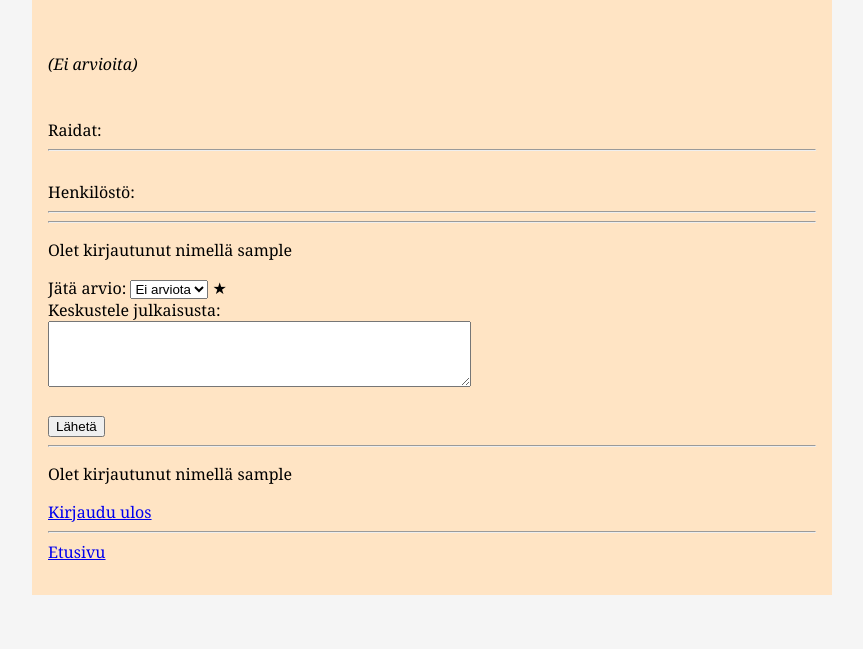
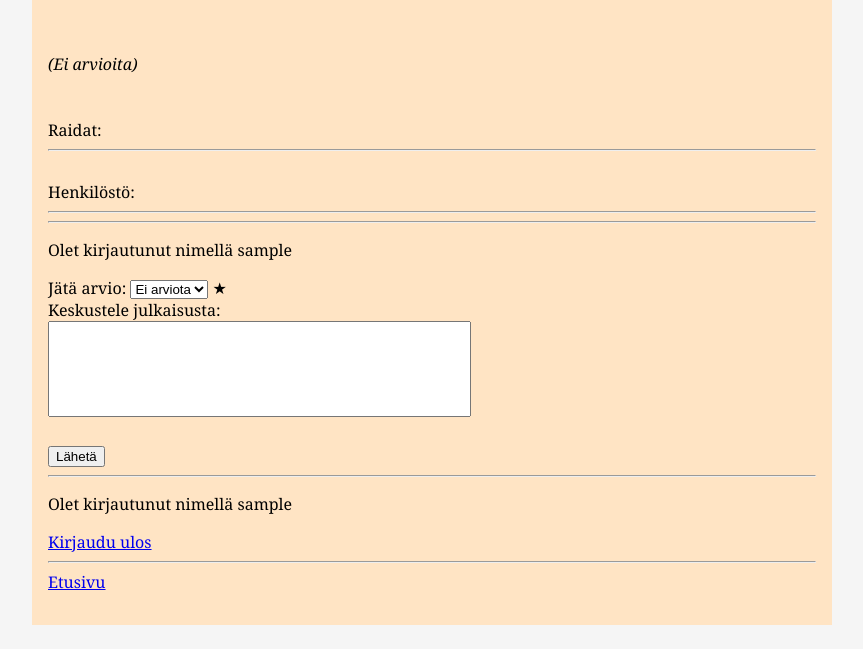
Before and after one commit to pmsainio/musafoorumi-tsoha, a Flask app: template templates/release.html in a window 1280 px wide. Shown: the part 151-800 px from the top of the page, without its empty margins (208-1071 px from the left). Run offline with Flask 2, Linux system fonts and the light colour scheme; the template is opened without the code that fills it, so the values that code supplies are empty; the visitor is signed in with stand-in values (Sample User, id 1).

Commit message:
textarea resize disabled

```diff
--- a/static/layout.css
+++ b/static/layout.css
@@ -19,8 +19,6 @@ body {
     color: red;
 }
 
-
-/* li {
-    display: inline-block;
-    vertical-align: top;
-} */
+textarea {
+    resize:none;
+}
--- a/templates/release.html
+++ b/templates/release.html
@@ -59,7 +59,7 @@ Henkilöstö:
     </select> &#9733; <br>
 
     Keskustele julkaisusta: <br>
-    <textarea name="comment" rows="4" cols="50"></textarea>
+    <textarea name="comment" rows="6" cols="50"></textarea>
     <br>
     <div class="error">
         {{ error }} <br>
```
